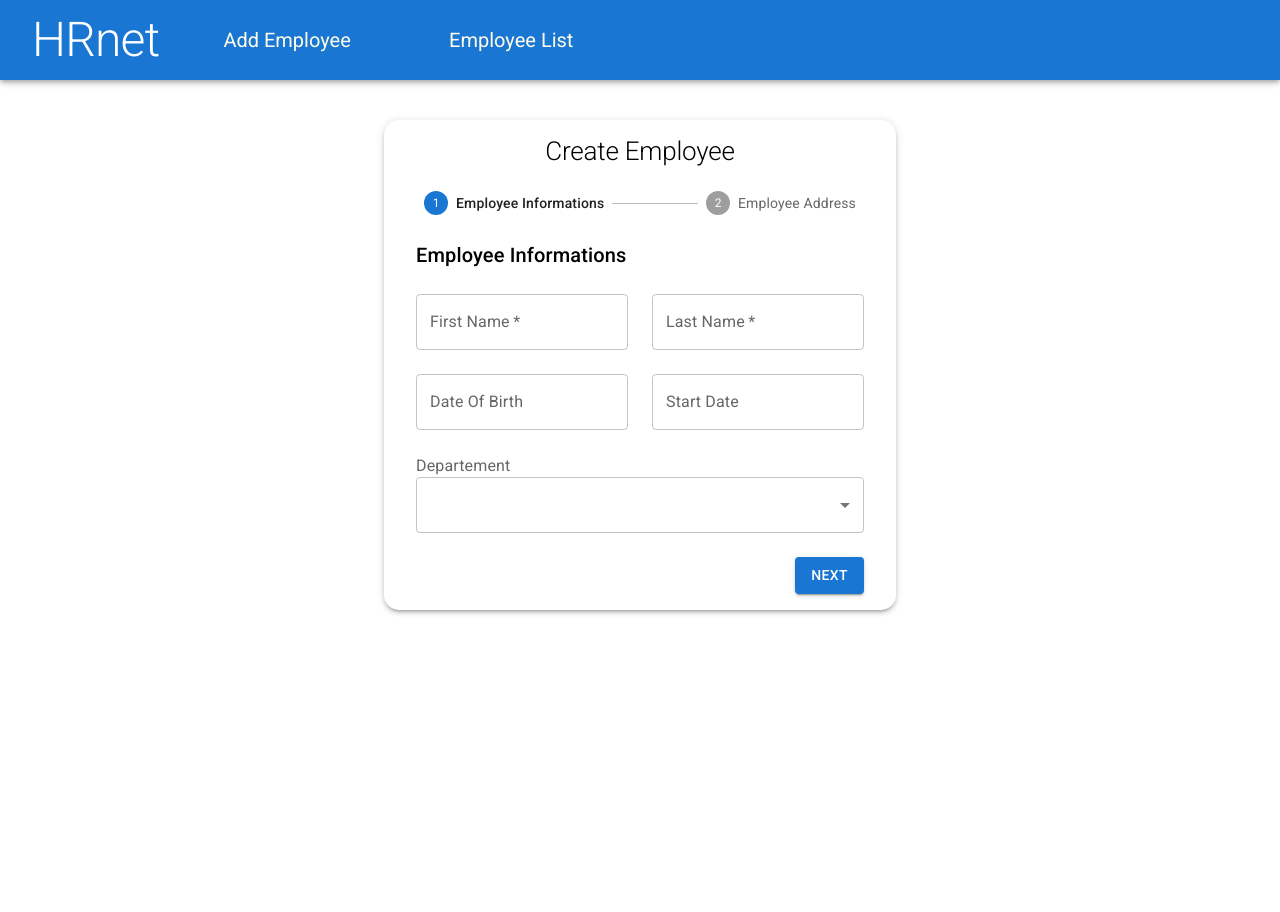
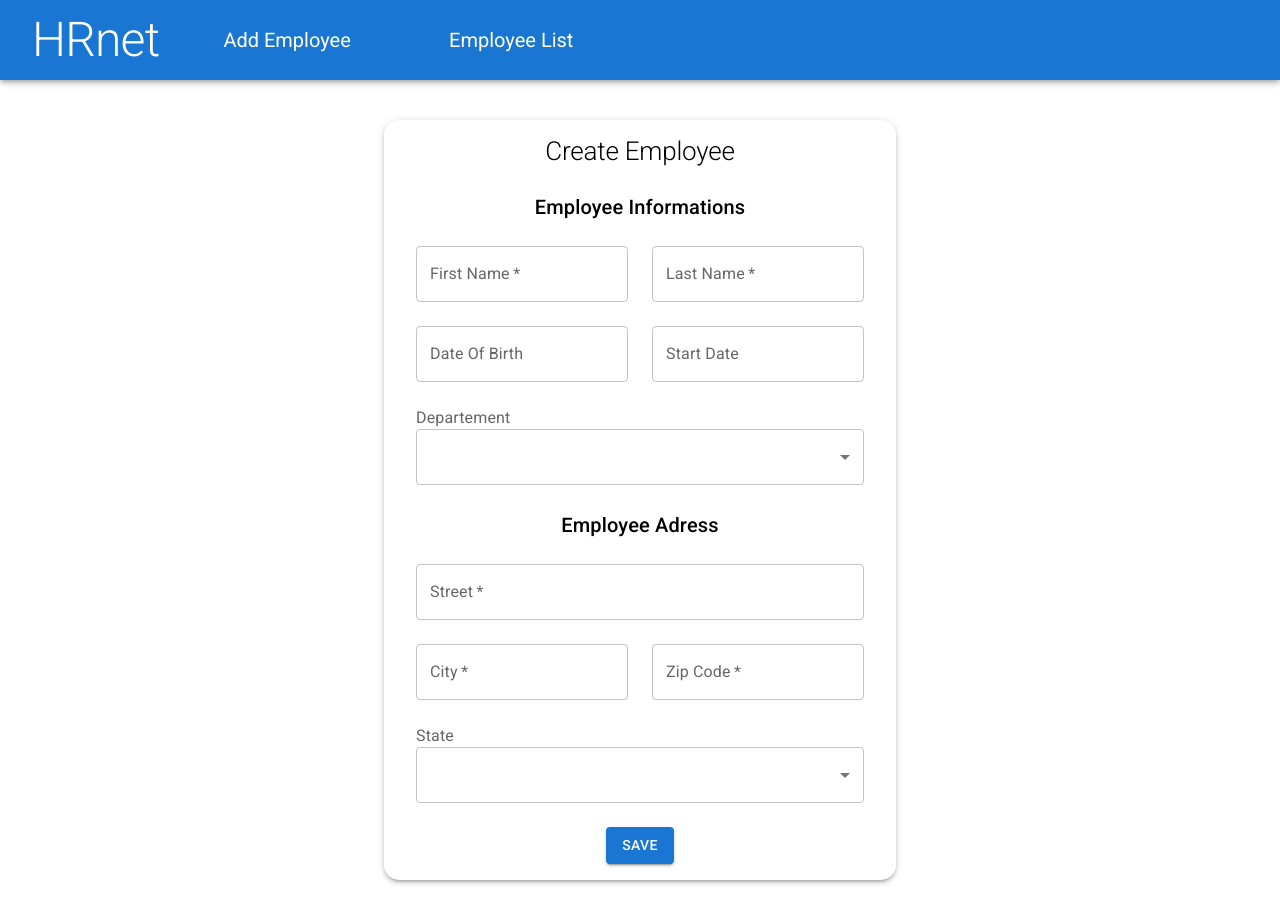
Before and after one commit to Chasmyr/projet-14-front, a React (Create React App) app: page / in a window 1280 px wide. Before the commit the page ends 800 px from the top, so only its background shows below. Built offline with nearby package versions, Linux system fonts and the light colour scheme.

Commit message:
change display

```diff
--- a/src/components/NewEmployeeForm/index.js
+++ b/src/components/NewEmployeeForm/index.js
@@ -3,11 +3,9 @@ import { useState } from "react"
 import { setEmployees } from "../../slices/employee/employeeSlice"
 import Address from "../adress"
 import PersonnalInfo from "../personalInfo"
-import {resetForm} from "../../slices/form/formSlice";
 
-const NewEmployeeForm = ({dispatch, form}) => {
+const NewEmployeeForm = ({dispatch}) => {
 
-    const [activeStep, setActiveStep] = useState(0)
     const [newEmployee, setNewEmployee] = useState({})
     const [openModal, setOpenModal] = useState(false)
     const [formError, setFormError] = useState([])
@@ -17,44 +15,24 @@ const NewEmployeeForm = ({dispatch, form}) => {
         'Employee Address'
     ]
 
-    const toCheck = ['addressStreet', 'city', 'dateOfBirth', 'zipCode', 'departement', 'firstName', 'lastName', 'startDate']
+    const toCheck = ['addressStreet', 'city', 'dateOfBirth', 'zipCode', 'departement', 'firstName', 'lastName', 'startDate', 'state']
 
     const handleSubmit = () => {
-        if(newEmployee.addressStreet && newEmployee.city && newEmployee.dateOfBirth && newEmployee.zipCode &&
-            newEmployee.departement && newEmployee.firstName && newEmployee.lastName && newEmployee.startDate) {
+        if(newEmployee.addressStreet !== undefined && newEmployee.city !== undefined && newEmployee.dateOfBirth !== undefined && newEmployee.zipCode !== undefined &&
+            newEmployee.departement !== undefined && newEmployee.firstName !== undefined && newEmployee.lastName !== undefined && newEmployee.startDate !== undefined) {
             setFormError([])
             dispatch(setEmployees(newEmployee))
-            dispatch(resetForm())
             setOpenModal(true)
             setNewEmployee({})
-            setActiveStep(0)
         } else {
             let errorCount = []
             toCheck.map((checker) => {
-                if(!newEmployee[checker]) {
+                if(newEmployee[checker] === undefined) {
                     errorCount.push(checker)
                 }
             })
+            window.scrollTo(0, 0)
             setFormError(errorCount)
-        }
-    }
-
-    const nextStep = () => {
-        setActiveStep(activeStep +1)
-    }
-
-    const prevStep = () => {
-        setActiveStep(activeStep -1)
-    }
-
-    const getStepContent = (step) => {
-        switch (step) {
-            case 0:
-                return <PersonnalInfo newEmployee={newEmployee} setNewEmployee={setNewEmployee} dispatch={dispatch} form={form} />
-            case 1:
-                return <Address newEmployee={newEmployee} setNewEmployee={setNewEmployee} />
-            default:
-                throw new Error('Unknow step')
         }
     }
 
@@ -73,35 +51,16 @@ const NewEmployeeForm = ({dispatch, form}) => {
                 </Box>
             </Modal>
             <Box>
-                <Stepper sx={{ mt: 3, mb: 3, ml: 4, mr: 4 }} activeStep={activeStep}>
-                    {steps.map((label) => {
-                        return(
-                            <Step key={label}>
-                                <StepLabel>{label}</StepLabel>
-                            </Step>
-                        )
-                    })}
-                </Stepper>
                 {formError.length > 0 &&
                     <Alert severity="error" sx={{mt: 1, mb: 2, ml: 4, mr:4}} onClose={() => {setFormError([])}}>
                         Some required fields are not filled : {formError.map((e) => <strong key={e}>{e} </strong>)}!
                     </Alert>}
-                {getStepContent(activeStep)}
-                <Box sx={{ display: 'flex', justifyContent: 'flex-end', pr: 4, mb: 2 }}>
-                    {activeStep !== 0 ?
-                        <>
-                            <Button variant="contained" onClick={prevStep} color="inherit" sx={{ mr: 3 }}>
-                                Back
-                            </Button>
-                            <Button variant="contained" onClick={handleSubmit}>
-                                Save
-                            </Button>
-                        </>
-                    :
-                        <Button variant="contained" onClick={nextStep}>
-                            Next
-                        </Button>
-                    }
+                <Box sx={{ display: 'flex', justifyContent: 'flex-end', mb: 2, flexDirection: 'column', alignItems: 'center' }}>
+                    <PersonnalInfo newEmployee={newEmployee} setNewEmployee={setNewEmployee} />
+                    <Address newEmployee={newEmployee} setNewEmployee={setNewEmployee} />
+                    <Button variant="contained" onClick={handleSubmit}>
+                        Save
+                    </Button>
                 </Box>
             </Box>
         </>
--- a/src/components/adress/index.js
+++ b/src/components/adress/index.js
@@ -4,10 +4,10 @@ import { states } from '../../data/states'
 
 const Address = ({newEmployee, setNewEmployee}) => {
 
-    const [state, setState] = useState('')
+    const [selectState, setSelectState] = useState("")
 
     const handleSelectChange = (e) => {
-        setState(e.target.value)
+        setSelectState(e.target.value)
         let cloneEmployee = newEmployee
         cloneEmployee['state'] = e.target.value
         setNewEmployee(cloneEmployee)
@@ -21,7 +21,7 @@ const Address = ({newEmployee, setNewEmployee}) => {
 
     return (
         <>
-            <Typography variant="h6" gutterBottom sx={{ pl: 4 }}>
+            <Typography variant="h6" gutterBottom>
                 Employee Adress
             </Typography>
             <Grid container spacing={3} sx={{ p: 4, pt: 2, pb: 3 }}>
@@ -59,7 +59,7 @@ const Address = ({newEmployee, setNewEmployee}) => {
                     <InputLabel id="select-state">State</InputLabel>
                     <Select
                         labelId="select-state"
-                        value={state}
+                        value={selectState}
                         onChange={handleSelectChange}
                         fullWidth
                     >
--- a/src/components/header/index.js
+++ b/src/components/header/index.js
@@ -8,10 +8,10 @@ const Header = () => {
         <Box sx={{ mb: 15 }}>
             <AppBar>
                 <Toolbar sx={{ display: 'flex', m: 1 }}>
-                    <Typography variant="h1" sx={{ fontSize: '48px' }}>
+                    <Typography variant="h1" sx={{ fontSize: {xs: '38px', md:'48px'} }}>
                         HRnet
                     </Typography>
-                    <Box sx={{ width: '350px', display: 'flex', justifyContent: 'space-between', ml: 8 }}>
+                    <Box sx={{ width: {xs:'200px', sm: '300px', md:'350px'}, display: 'flex', justifyContent: 'space-between', ml: {xs: 4, sm: 6, md: 8} }}>
                         <Link to="/">Add Employee</Link>
                         <Link to="/list">Employee List</Link>
                     </Box>
--- a/src/components/personalInfo/index.js
+++ b/src/components/personalInfo/index.js
@@ -1,26 +1,11 @@
 import { Grid, InputLabel, MenuItem, Select, TextField, Typography } from "@mui/material"
 import { DatePicker, LocalizationProvider } from "@mui/x-date-pickers"
 import { AdapterDayjs } from '@mui/x-date-pickers/AdapterDayjs'
-import {useEffect, useState} from "react"
-import {setFirstName, setLastName} from "../../slices/form/formSlice";
+import {useState} from "react";
 
-const PersonnalInfo = ({newEmployee, setNewEmployee, dispatch, form}) => {
+const PersonnalInfo = ({newEmployee, setNewEmployee}) => {
 
     const [departement, setDepartement] = useState("")
-    const [firstNameValue, setFirstNameValue] = useState("")
-    const [lastNameValue, setLastNameValue] = useState("")
-
-    useEffect(() => {
-        if(form.firstName !== null) {
-            setFirstNameValue(form.firstName)
-        }
-        if(form.lastName !== null) {
-            setLastNameValue(form.lastName)
-        }
-        if(form.departement !== null) {
-            setDepartement(form.departement)
-        }
-    }, [])
 
     const selectData = [
         {
@@ -53,19 +38,15 @@ const PersonnalInfo = ({newEmployee, setNewEmployee, dispatch, form}) => {
     }
 
     const handleLastNameChange = (e) => {
-        setLastNameValue(e.target.value)
         let cloneEmployee = newEmployee
         cloneEmployee['lastName'] = e.target.value
         setNewEmployee(cloneEmployee)
-        dispatch(setLastName(e.target.value))
     }
 
     const handleFirstNameChange = (e) => {
-        setFirstNameValue(e.target.value)
         let cloneEmployee = newEmployee
         cloneEmployee['firstName'] = e.target.value
         setNewEmployee(cloneEmployee)
-        dispatch(setFirstName(e.target.value))
     }
 
     const handleDateOfBirth = (e) => {
@@ -110,7 +91,7 @@ const PersonnalInfo = ({newEmployee, setNewEmployee, dispatch, form}) => {
 
     return (
         <>
-            <Typography variant="h6" gutterBottom sx={{ pl: 4 }}>
+            <Typography variant="h6" gutterBottom>
                 Employee Informations
             </Typography>
             <Grid container spacing={3} sx={{ p: 4, pt: 2, pb: 3 }}>
@@ -120,7 +101,6 @@ const PersonnalInfo = ({newEmployee, setNewEmployee, dispatch, form}) => {
                         id="firstName"
                         name="firstName"
                         label="First Name"
-                        value={firstNameValue}
                         fullWidth
                         onChange={handleFirstNameChange}
                     />
@@ -131,7 +111,6 @@ const PersonnalInfo = ({newEmployee, setNewEmployee, dispatch, form}) => {
                         id="lastName"
                         name="lastName"
                         label="Last Name"
-                        value={lastNameValue}
                         fullWidth
                         onChange={handleLastNameChange}
                     />
--- a/src/index.js
+++ b/src/index.js
@@ -4,13 +4,11 @@ import ReactDOM from 'react-dom/client';
 import App from './App';
 import './styles/global.css'
 import {reducer as employeeReducer} from './slices/employee/employeeSlice'
-import {reducer as formReducer} from './slices/form/formSlice'
 import { Provider } from 'react-redux';
 
 export const store = configureStore({
   reducer: {
-      employeeReducer,
-      formReducer
+      employeeReducer
   }
 })
 
--- a/src/pages/createEmployee/CreateEmployee.js
+++ b/src/pages/createEmployee/CreateEmployee.js
@@ -3,21 +3,21 @@ import { connect } from "react-redux"
 import Header from "../../components/header"
 import NewEmployeeForm from "../../components/NewEmployeeForm"
 
-const CreateEmployee = ({dispatch, employees = null, form = null}) => {
+const CreateEmployee = ({dispatch, employees = null}) => {
 
     return (
         <>
             <Header />
             <Box sx={{ display: 'flex', justifyContent: 'center', alignItems: 'center', marginTop: '3%' }}>
-                <Box sx={{ width: {xs: '90%', sm: '70%', md: '55%', lg: '40%'}, borderRadius: '15px', boxShadow: 3 }}>
+                <Box sx={{ width: {xs: '90%', sm: '70%', md: '55%', lg: '40%'}, borderRadius: '15px', boxShadow: 3, mb: 4 }}>
                     <Grid container>
                         <Grid item xs={12} sx={{ display: 'flex', justifyContent: 'center' }}>
-                            <Typography variant="h2" sx={{ m: 0, mt: 2, fontSize: '26px' }}>
+                            <Typography variant="h2" sx={{ m: 0, mt: 2, mb: 3, fontSize: '26px' }}>
                                 Create Employee
                             </Typography>
                         </Grid>
                         <Grid item xs={12}>
-                            <NewEmployeeForm dispatch={dispatch} form={form} />
+                            <NewEmployeeForm dispatch={dispatch} />
                         </Grid>
                     </Grid>
                 </Box>
@@ -28,7 +28,6 @@ const CreateEmployee = ({dispatch, employees = null, form = null}) => {
 
 export default connect(
     state => ({
-        employees: state.employeeReducer.employees,
-        form: state.formReducer.form
+        employees: state.employeeReducer.employees
     })
 )(CreateEmployee)
--- a/src/slices/form/formSlice.js
+++ /dev/null
@@ -1,106 +0,0 @@
-import { createSlice } from "@reduxjs/toolkit"
-
-const initialState = {
-    form: {
-        firstName: null,
-        lastName: null,
-        dateOfBirth: null,
-        startDate: null,
-        departement: null,
-        street: null,
-        city: null,
-        zipCode: null,
-        state: null
-    }
-}
-
-const formSlice = createSlice({
-    name: "form",
-    initialState,
-    reducers: {
-        setFirstName: (state, action) => {
-            let formCopy = {...state.form}
-            formCopy.firstName = action.payload
-            return {
-                ...state,
-                form:
-                    formCopy
-            }
-        },
-        setLastName: (state, action) => {
-            let formCopy = {...state.form}
-            formCopy.lastName = action.payload
-            return {
-                ...state,
-                form:
-                    formCopy
-            }
-        },
-        setDepartement: (state, action) => {
-            let formCopy = {...state.form}
-            formCopy.departement = action.payload
-            return {
-                ...state,
-                form:
-                    formCopy
-            }
-        },
-        setStreet: (state, action) => {
-            let formCopy = {...state.form}
-            formCopy.street = action.payload
-            return {
-                ...state,
-                form:
-                formCopy
-            }
-        },
-        setCity: (state, action) => {
-            let formCopy = {...state.form}
-            formCopy.city = action.payload
-            return {
-                ...state,
-                form:
-                    formCopy
-            }
-        },
-        setZipCode: (state, action) => {
-            let formCopy = {...state.form}
-            formCopy.zipCode = action.payload
-            return {
-                ...state,
-                form:
-                    formCopy
-            }
-        },
-        setState: (state, action) => {
-            let formCopy = {...state.form}
-            formCopy.state = action.payload
-            return {
-                ...state,
-                form:
-                    formCopy
-            }
-        },
-        resetForm: (state) => {
-            return {
-                ...state,
-                form:
-                    {
-                        firstName: null,
-                        lastName: null,
-                        dateOfBirth: null,
-                        startDate: null,
-                        departement: null,
-                        street: null,
-                        city: null,
-                        zipCode: null,
-                        state: null
-                    }
-            }
-        }
-    }
-})
-
-export const {actions, reducer} = formSlice
-
-export const {setFirstName, setLastName, setDepartement, setStreet, setCity, setZipCode, setState, resetForm} = actions
```
